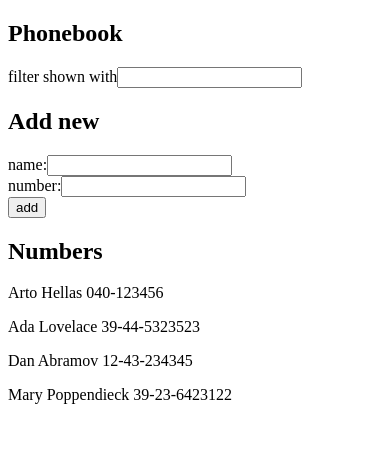
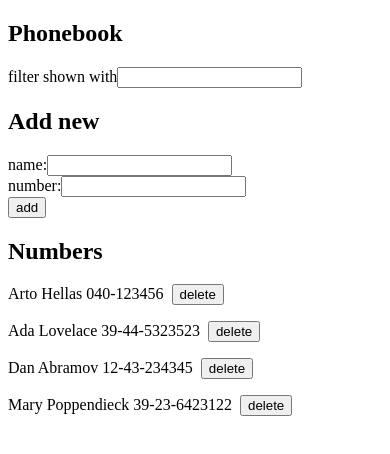
Before and after one commit to epsc/fullstackopen2020, a React (Create React App) app in the folder part2/phonebook/: page / in a window 390 px wide. Shown: the top 454 px of the page. Built offline with nearby package versions, Linux system fonts and the light colour scheme; data requests are answered from the project's data file.

Commit message:
Exercise 2.17 phonebook: Add delete functionality to phonebook through a dedicated delete button for each person in the list. Ask for confirmation before deletion using a confirm window

```diff
--- a/part2/phonebook/db.json
+++ b/part2/phonebook/db.json
@@ -1,5 +1,5 @@
 {
-  "persons":[
+  "persons": [
     {
       "name": "Arto Hellas",
       "number": "040-123456",
--- a/part2/phonebook/src/App.js
+++ b/part2/phonebook/src/App.js
@@ -35,6 +35,19 @@ const App = () => {
     }
   }
 
+  const deletePerson = (id) => {
+    const deletePerson = persons.find(person => person.id === id)
+    const confirmation = window.confirm(`Delete ${deletePerson.name} ?`)
+
+    if (confirmation) {
+      personService
+        .remove(id)
+        .then(() => {
+          setPersons(persons.filter(person => person.id !== deletePerson.id))
+        })
+    }
+  }
+
   const handleNameChange = (event) => {
     setNewName(event.target.value)
   }
@@ -63,7 +76,11 @@ const App = () => {
         handleNumberChange={handleNumberChange}
       />
       <h2>Numbers</h2>
-      <Entries persons={persons} filter={filter} />
+      <Entries
+        persons={persons}
+        filter={filter}
+        deletePerson={deletePerson}
+      />
     </div>
   )
 }
--- a/part2/phonebook/src/components/Entries.js
+++ b/part2/phonebook/src/components/Entries.js
@@ -1,6 +1,6 @@
 import React from 'react';
 
-const Entries = ({ persons, filter }) => {
+const Entries = ({ persons, filter, deletePerson }) => {
   // Filter entries case insensitively, empty filter field means show all
   const filteredEntries = (filter === '')
     ? persons
@@ -9,7 +9,10 @@ const Entries = ({ persons, filter }) => {
   return (
     <div>
       {filteredEntries.map(person =>
-        <p key={person.name}>{person.name} {person.number}</p>
+        <p key={person.name}>
+          {person.name} {person.number} &nbsp;
+          <button onClick={() => deletePerson(person.id)}>delete</button>
+        </p>
       )}
     </div>
   )
--- a/part2/phonebook/src/services/persons.js
+++ b/part2/phonebook/src/services/persons.js
@@ -11,4 +11,8 @@ const create = newObject => {
   return request.then(response => response.data)
 }
 
-export default { getAll, create }
+const remove = (id) => {
+  return axios.delete(`${baseUrl}/${id}`)
+}
+
+export default { getAll, create, remove }
```
